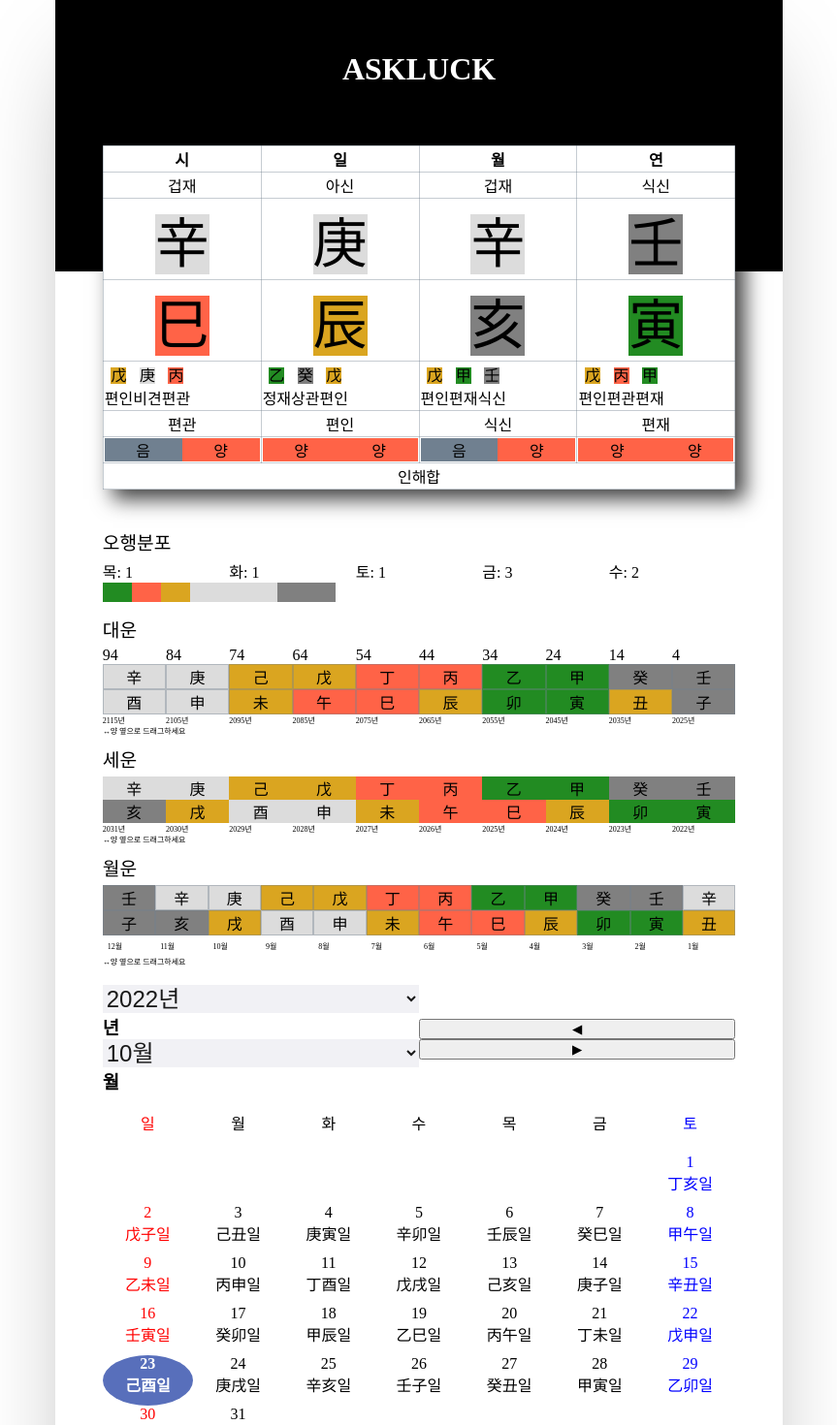
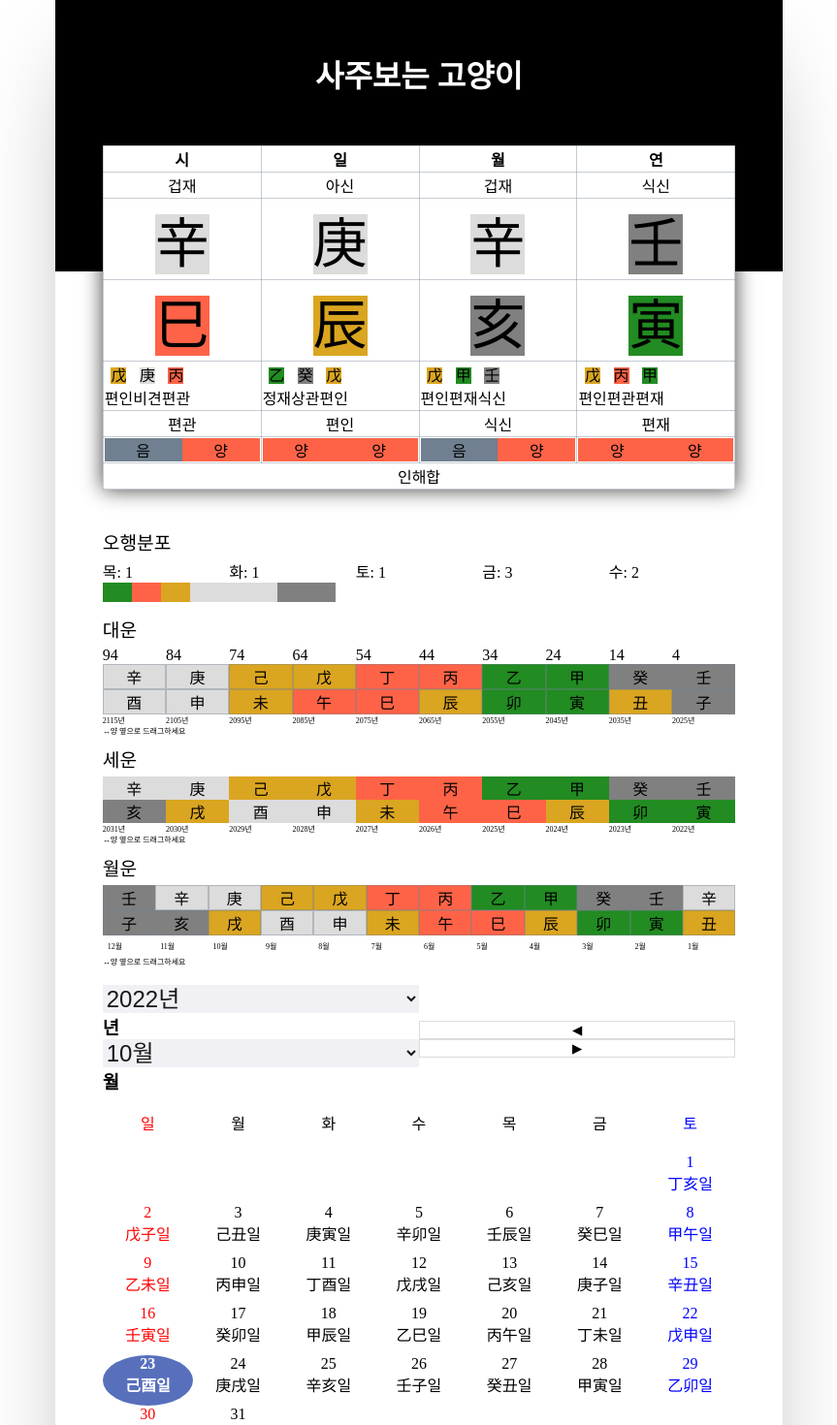
Before and after one commit to seni95/askLuck, a React (Create React App) app: page / in a window 1280 px wide. Shown: the top 1470 px of the page at 97% size, without its empty margins (208-1071 px from the left). Built offline with nearby package versions, Linux system fonts and the light colour scheme.

Commit message:
revised css

```diff
--- a/src/components/analysis/show_days/showDays.jsx
+++ b/src/components/analysis/show_days/showDays.jsx
@@ -180,8 +180,8 @@ const ShowDays = () => {
           {yearControl()}년 {monthControl()}월
         </h3>
         <div className={styles.pagination}>
-          <button onClick={prevMonth}>◀︎</button>
-          <button onClick={nextMonth}>▶︎</button>
+          <button className={styles.button} onClick={prevMonth}>◀︎</button>
+          <button className={styles.button} onClick={nextMonth}>▶︎</button>
         </div>
       </div>
       <div className={styles.week}>{returnWeek()}</div>
--- a/src/components/analysis/show_days/showDays.module.css
+++ b/src/components/analysis/show_days/showDays.module.css
@@ -18,7 +18,7 @@ button {
   align-self: center;
 }
 .container .title .pagination .button {
-  border: none;
+  border: 1px solid var(--color-unselected);
   background: none;
 }
 
--- a/src/components/header/header.jsx
+++ b/src/components/header/header.jsx
@@ -4,7 +4,7 @@ import styles from './header.module.css'
 const Header = () => {
   return (
     <header>
-        <h1>ASKLUCK</h1>
+        <h1>사주보는 고양이</h1>
         <nav>
         </nav>
     </header>
--- a/src/components/input_birthday/input_birthday.module.css
+++ b/src/components/input_birthday/input_birthday.module.css
@@ -64,6 +64,7 @@ input,select{
 .form{
     width: 100%;
     padding:0;
+    color:var(--color-text);
 }
 
 input[type="button"],.button{
--- a/src/components/result/four_pillar_viewer.module.css
+++ b/src/components/result/four_pillar_viewer.module.css
@@ -6,7 +6,7 @@ margin-top:150px;
   /* position: relative;
     margin: 20px auto 0 auto;
     box-shadow: 9px 5px 45px -26px rgba(0,0,0,0.75); */
-    box-shadow: 10px 10px 20px 0px rgba(0,0,0,0.75);
+    box-shadow: 0px 0px 20px 0px rgba(0,0,0,0.75);
 background-color: white;
 }
 
```
